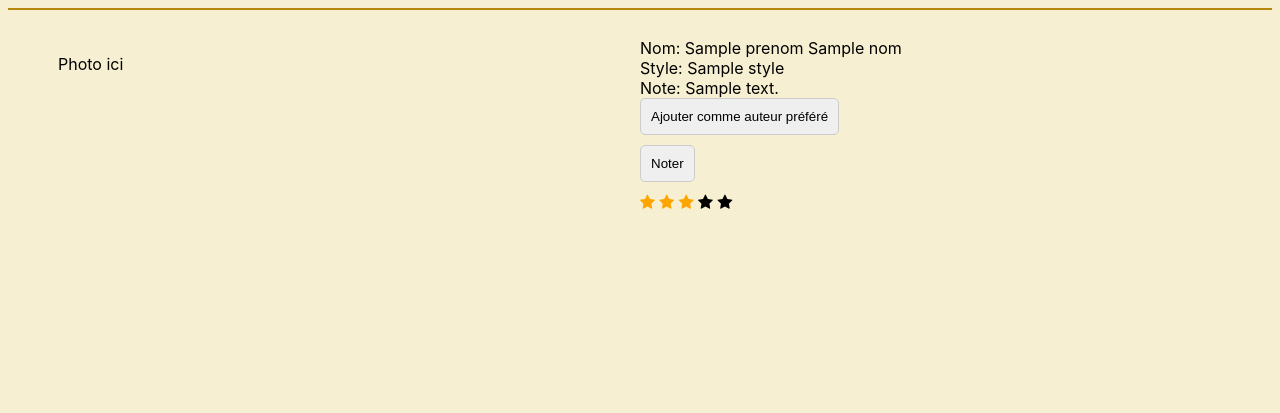
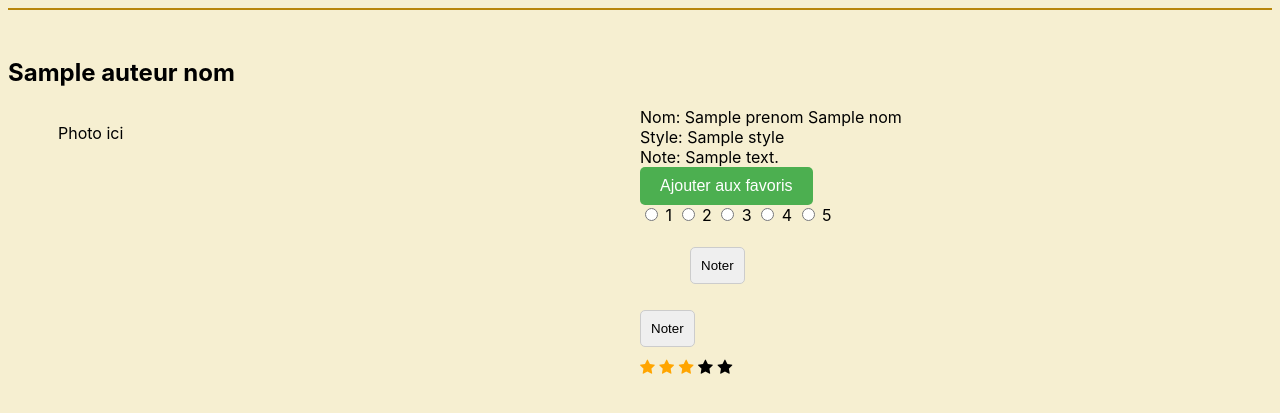
Before and after one commit to MaximeLamothe/Projetglo-2005, a Flask app: template templates/auteur.html in a window 1280 px wide. Shown: the part 97-510 px from the top of the page. Run offline with Flask 3, Linux system fonts and the light colour scheme; the template is opened without the code that fills it: most values are stand-ins (such as "Sample title", 1, 10 or a date in 2020).

Commit message:
modification auteur

```diff
--- a/server.py
+++ b/server.py
@@ -108,12 +108,88 @@ def logout():
         session.pop("user", None)
     return redirect(url_for('login'))
 
-@app.route("/auteur/")
-def auteur():
-    #if "user" in session:
-    return render_template('auteur.html', prenom='', nom='', style='', note='')
+## Afficher une page d'auteur
+@app.route("/auteur/<int:auteur_id>")
+def auteur(auteur_id):
+    # if "user" in session:
+    """ Affiche la page de l'auteur et récupère son statut favori """
+    cur = database.cursor
+
+    # Récupérer les infos de l'auteur
+    #cur.execute("SELECT nom FROM auteurs WHERE id = %s", (auteur_id,))
+    result = cur.fetchone()
+
+    if not result:
+        return "Auteur non trouvé", 404
+
+    auteur_nom = result[0]
+
+    # Vérifier si on a déjà l'info via l'URL
+    est_favori = request.args.get("favori")
+
+    if est_favori is None:  # Si l'info n'est pas passée, on fait la requête
+        cur.execute("SELECT COUNT(*) FROM auteurs_favoris WHERE auteur_id = %s", (auteur_id,))
+        est_favori = cur.fetchone()[0] > 0
+    else:
+        est_favori = bool(int(est_favori))  # Convertir en booléen
+
+    cur.close()
+
+    return render_template("auteur.html", auteur_nom=auteur_nom,
+                           auteur_id=auteur_id, est_favori=est_favori)
     # else:
         # return redirect(url_for('login'))
+
+@app.route("/ajouter_auteur/<int:auteur_id>", methods=["POST"])
+def ajouter_auteur(auteur_id):
+    """ Ajoute ou retire l’auteur des favoris et transmet directement le nouvel état """
+    cur = database.cursor
+
+    # Vérifier si l’auteur est déjà en favoris
+    cur.execute("SELECT COUNT(*) FROM auteurs_favoris WHERE auteur_id = %s", (auteur_id,))
+    est_favori = cur.fetchone()[0] > 0
+
+    if est_favori:
+        cur.execute("DELETE FROM auteurs_favoris WHERE auteur_id = %s", (auteur_id,))
+        est_favori = 0  # Nouveau statut
+    else:
+        cur.execute("INSERT INTO auteurs_favoris (auteur_id) VALUES (%s)", (auteur_id,))
+        est_favori = 1  # Nouveau statut
+
+    cur.close()
+
+    # Rediriger avec l'information en paramètre GET pour éviter une nouvelle requête SQL
+    return redirect(url_for("afficher_auteur", auteur_id=auteur_id, favori=est_favori))
+
+@app.route("/noter-auteur/<int:auteur_id>/", methods=["POST"])
+def noter_auteur(auteur_id):
+    """ Ajoute ou modifie la note de l'auteur avec un bouton radio et passe la valeur via l'URL """
+    note = int(request.form.get("note"))
+    note = int(request.form.get("note"))
+    user_id = session["user_id"]
+    cur = database.cursor()
+    existe = cur.fetchone()[0] > 0
+
+    if existe:
+        # Si l'utilisateur a déjà noté, on met à jour sa note
+        cur.execute("UPDATE notes_auteurs SET note = %s WHERE auteur_id = %s AND user_id = %s",
+                    (note, auteur_id, user_id))
+    else:
+        # Si l'utilisateur n'a pas encore noté, on insère une nouvelle ligne
+        cur.execute("INSERT INTO notes_auteurs (auteur_id, note, user_id) VALUES (%s, %s, %s)",
+                    (auteur_id, note, user_id))
+
+    database.connection.commit()
+    cur.close()
+
+    # On récupère aussi est_favori pour éviter la requête SQL dans afficher_auteur
+    est_favori = request.args.get("favori", 0)
+    return redirect(url_for("afficher_auteur", auteur_id=auteur_id, favori=est_favori, note=note))
+
+@app.route("/test")
+def test():
+    list = [1, 2, 3, 4, 5]
+    return render_template("test.html", list=list)
 
 @app.route("/mabiblio/")
 def mabiblio():
--- a/templates/auteur.html
+++ b/templates/auteur.html
@@ -1,7 +1,8 @@
 {% extends 'base.html' %}
 
-{% block title %}Auteur{% endblock %}
+{% block title %}Auteur{% endblock %} <!-- {auteur_nom} -->
 {% block content %}
+<h2>{{ auteur_nom }}</h2>
 
 <div class="row">
   <div class="column">
@@ -13,8 +14,28 @@
       Style: {{style}}<br>
       Note: {{note}}<br>
 
-      <form action="" method="post">
-        <input type="button" value="Ajouter comme auteur préféré" onclick="Fonction()"><br>
+      <form action="{{ url_for('ajouter_auteur', auteur_id=auteur_id) }}" method="post">
+        <button type="submit" class="{% if est_favori %}retirer{% else %}ajouter{% endif %}">
+            {% if est_favori %}
+                Retirer des favoris
+            {% else %}
+                Ajouter aux favoris
+            {% endif %}
+        </button>
+    </form>
+
+      <form action="{{ url_for('noter_auteur', auteur_id=auteur_id, favori=est_favori) }}" method="post">
+          <input type="radio" name="note" value="1" required> 1
+        <input type="radio" name="note" value="2"> 2
+        <input type="radio" name="note" value="3"> 3
+        <input type="radio" name="note" value="4"> 4
+          <input type="radio" name="note" value="5"> 5 <br>
+
+          <p>
+        <input type="submit" value="Noter" name="noter">
+        </p>
+      </form>
+
         <input type="button" value="Noter" onclick="Fonction()"><br>
             <link rel="stylesheet" href="https://cdnjs.cloudflare.com/ajax/libs/font-awesome/4.7.0/css/font-awesome.min.css">
             <!-- https://www.geeksforgeeks.org/star-rating-using-html-css-and-javascript/ -->
```
Also changed, not shown: static/scripts.js (added, +30 -0 lines), static/styles.css (+37 -0 lines), static/stars.svg (added), static/test.js (added).
